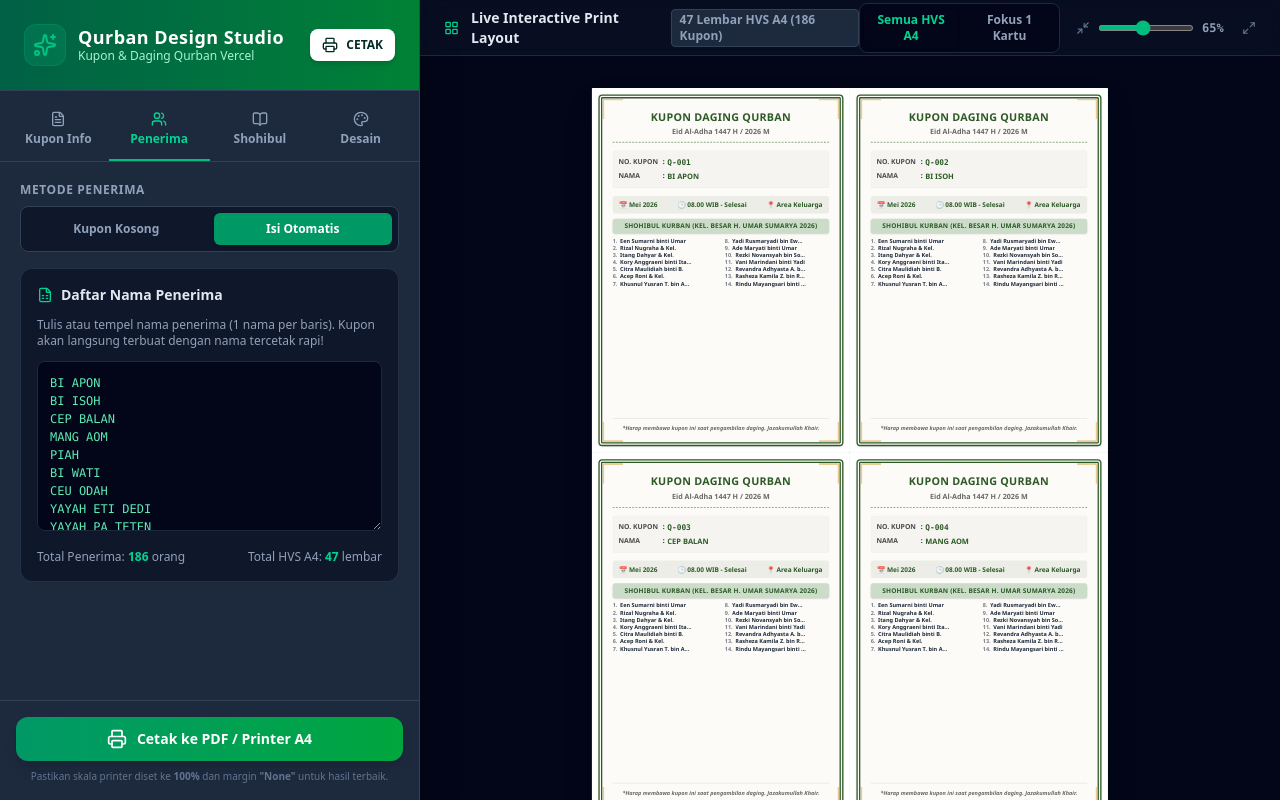
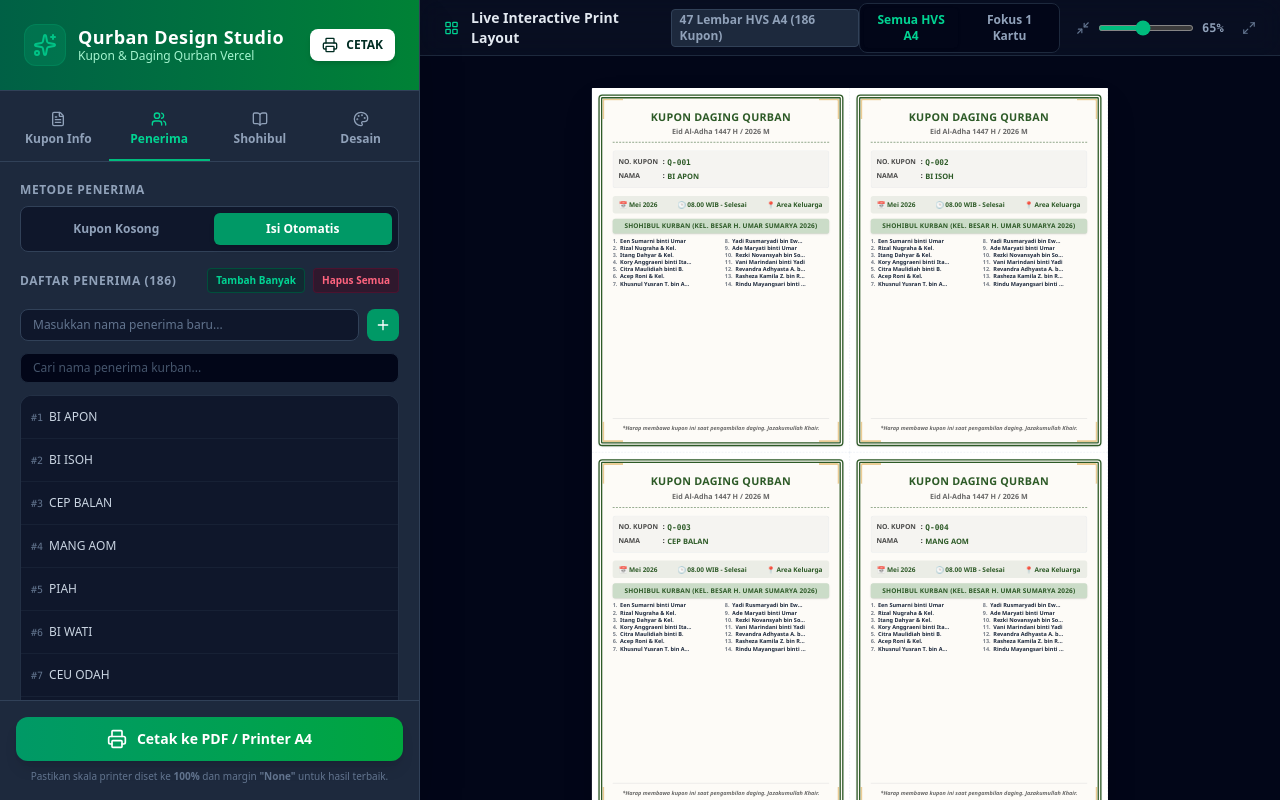
Before and after one commit to rohmat97/qurban-cinunuk, a Next.js app: page / in a window 1280 px wide. Both pictures are taken after a click on the button "Penerima". Built offline with nearby package versions, Linux system fonts and the light colour scheme.

Commit message:
feat: implement interactive to-do list manager for recipients list with quick-add, search filter, and delete buttons

```diff
--- a/src/app/page.tsx
+++ b/src/app/page.tsx
@@ -61,194 +61,198 @@ export default function QurbanCouponApp() {
   // Generation Settings State
   const [recipientMode, setRecipientMode] = useState<"blank" | "prefilled">("prefilled");
   const [blankCount, setBlankCount] = useState(12); // Number of blank coupons (3 pages of 4)
-  const [recipientsText, setRecipientsText] = useState(
-    `BI APON
-BI ISOH
-CEP BALAN
-MANG AOM
-PIAH
-BI WATI
-CEU ODAH
-YAYAH ETI DEDI
-YAYAH PA TETEN
-CEU ROHAYA
-BI ANI
-PA IDI
-BU AI TIRAI
-NYAI
-DEDE ASIH
-UA TITI
-LILIS
-EVA/WOWO
-ACID
-IWAN
-EDI
-NENG SARAH
-CEU EMI
-UJANG
-DADANG
-ENJAH
-NENG JAJA
-BU IIS
-CEU IDA
-IMAS
-BI ILAH
-AJA
-IDA C. EUNCAS
-MANG ENTANG
-CEU ENGKON
-U. DOMRET
-UMAN
-NENG NAI
-ETET
-C. ENCAS
-MANG AMANG
-BI YATI
-ERNA
-BI EKAS
-ENENG
-ENUNG
-DEN WAWAN
-BI ISUR
-MANG OSO
-ABO
-UUH
-BU IMAS
-BU MIMAH
-BU IRAH
-PA H IMIN
-MANG YOYO
-RD RUHIYAT
-NENG CICI
-AI CEU TATI
-TINI
-IKEU
-OPIK
-CEU. NEUNEU
-UPI
-NENG ADIS
-BU HJ. ENTIN
-BU UKUN
-NENG RANI
-BU HJ TATIK
-MANG ADANG
-CEU ETI ODAH
-KIKI
-PA IDO
-TINAH
-BI ERAS
-YULI
-NINING
-SARI
-ENTI
-MANG KOMAR
-ENTUT
-CEU RODIAH
-CEU YUYU
-IDA
-KIKI/ATE
-NANI
-TATANG
-BU NENENG
-PA DADANG
-PA H. IDEN
-YADI K. ODAN
-MANAH
-CEU ATIK
-CUCU
-UCU
-NENG DERA
-YANI (M. SENA)
-NENG PRIDA
-BI EULIS
-NENG WULAN
-BU ATIN
-CEU ENOH
-DEWI
-NENG KINOY
-MA ONOH
-BI TIA
-MA DIAH
-AGUS
-PA AYEH
-JANG JETO
-DIDI
-MA II
-NENG API
-RITA
-H. ONENG
-UJANG
-H. ENCANG
-H. ENCENG
-EWANG
-MANG ANAN
-BI EMBOT
-NENENG
-PA ENDING
-BI EUNEUNG
-IFAN
-MAS WIWIN
-H. ALI
-ENDA
-UCU BEAS
-BI AAH
-JOIS
-GEUGEU
-MANG AMAN
-YATI
-NYAI CEU UNA
-LINA/ASEP
-UJANG (B. EPON)
-ONOH
-IMAS/EDI
-BI AI
-EUIS YUYU
-TATANG GAS
-EPI
-BI ADE
-AMOH
-BI OKOM
-BI TUTI
-BI ADE
-CEU SUMARNI
-CEU IYU
-BI WATI
-LUKI
-MANG ENDANG
-NANDANG
-MA DAIS
-ASKA
-MANG ENANG
-NENG DIAS
-BU AI
-ENDI
-BI OYOH
-UJANG DAWEU
-ANAH
-AMI
-AGUS CEU ENDE
-ALIT
-BU TITIN
-P. UJANG / SARAH
-ACANG
-BU WIWIN
-OOM
-BI DADAH
-NANO
-ADE BI ATIK
-BU PIAH
-DANDAN
-FERI
-BI KEUIS
-UTE
-DEDI
-IMAS YANTI
-HERU
-DADI / EEN
-AGUS BOBI
-NANDANG PANOONGAN
-MANG NANA CISARADAN`
-  );
+  const [recipients, setRecipients] = useState<string[]>([
+    "BI APON",
+    "BI ISOH",
+    "CEP BALAN",
+    "MANG AOM",
+    "PIAH",
+    "BI WATI",
+    "CEU ODAH",
+    "YAYAH ETI DEDI",
+    "YAYAH PA TETEN",
+    "CEU ROHAYA",
+    "BI ANI",
+    "PA IDI",
+    "BU AI TIRAI",
+    "NYAI",
+    "DEDE ASIH",
+    "UA TITI",
+    "LILIS",
+    "EVA/WOWO",
+    "ACID",
+    "IWAN",
+    "EDI",
+    "NENG SARAH",
+    "CEU EMI",
+    "UJANG",
+    "DADANG",
+    "ENJAH",
+    "NENG JAJA",
+    "BU IIS",
+    "CEU IDA",
+    "IMAS",
+    "BI ILAH",
+    "AJA",
+    "IDA C. EUNCAS",
+    "MANG ENTANG",
+    "CEU ENGKON",
+    "U. DOMRET",
+    "UMAN",
+    "NENG NAI",
+    "ETET",
+    "C. ENCAS",
+    "MANG AMANG",
+    "BI YATI",
+    "ERNA",
+    "BI EKAS",
+    "ENENG",
+    "ENUNG",
+    "DEN WAWAN",
+    "BI ISUR",
+    "MANG OSO",
+    "ABO",
+    "UUH",
+    "BU IMAS",
+    "BU MIMAH",
+    "BU IRAH",
+    "PA H IMIN",
+    "MANG YOYO",
+    "RD RUHIYAT",
+    "NENG CICI",
+    "AI CEU TATI",
+    "TINI",
+    "IKEU",
+    "OPIK",
+    "CEU. NEUNEU",
+    "UPI",
+    "NENG ADIS",
+    "BU HJ. ENTIN",
+    "BU UKUN",
+    "NENG RANI",
+    "BU HJ TATIK",
+    "MANG ADANG",
+    "CEU ETI ODAH",
+    "KIKI",
+    "PA IDO",
+    "TINAH",
+    "BI ERAS",
+    "YULI",
+    "NINING",
+    "SARI",
+    "ENTI",
+    "MANG KOMAR",
+    "ENTUT",
+    "CEU RODIAH",
+    "CEU YUYU",
+    "IDA",
+    "KIKI/ATE",
+    "NANI",
+    "TATANG",
+    "BU NENENG",
+    "PA DADANG",
+    "PA H. IDEN",
+    "YADI K. ODAN",
+    "MANAH",
+    "CEU ATIK",
+    "CUCU",
+    "UCU",
+    "NENG DERA",
+    "YANI (M. SENA)",
+    "NENG PRIDA",
+    "BI EULIS",
+    "NENG WULAN",
+    "BU ATIN",
+    "CEU ENOH",
+    "DEWI",
+    "NENG KINOY",
+    "MA ONOH",
+    "BI TIA",
+    "MA DIAH",
+    "AGUS",
+    "PA AYEH",
+    "JANG JETO",
+    "DIDI",
+    "MA II",
+    "NENG API",
+    "RITA",
+    "H. ONENG",
+    "UJANG",
+    "H. ENCANG",
+    "H. ENCENG",
+    "EWANG",
+    "MANG ANAN",
+    "BI EMBOT",
+    "NENENG",
+    "PA ENDING",
+    "BI EUNEUNG",
+    "IFAN",
+    "MAS WIWIN",
+    "H. ALI",
+    "ENDA",
+    "UCU BEAS",
+    "BI AAH",
+    "JOIS",
+    "GEUGEU",
+    "MANG AMAN",
+    "YATI",
+    "NYAI CEU UNA",
+    "LINA/ASEP",
+    "UJANG (B. EPON)",
+    "ONOH",
+    "IMAS/EDI",
+    "BI AI",
+    "EUIS YUYU",
+    "TATANG GAS",
+    "EPI",
+    "BI ADE",
+    "AMOH",
+    "BI OKOM",
+    "BI TUTI",
+    "BI ADE",
+    "CEU SUMARNI",
+    "CEU IYU",
+    "BI WATI",
+    "LUKI",
+    "MANG ENDANG",
+    "NANDANG",
+    "MA DAIS",
+    "ASKA",
+    "MANG ENANG",
+    "NENG DIAS",
+    "BU AI",
+    "ENDI",
+    "BI OYOH",
+    "UJANG DAWEU",
+    "ANAH",
+    "AMI",
+    "AGUS CEU ENDE",
+    "ALIT",
+    "BU TITIN",
+    "P. UJANG / SARAH",
+    "ACANG",
+    "BU WIWIN",
+    "OOM",
+    "BI DADAH",
+    "NANO",
+    "ADE BI ATIK",
+    "BU PIAH",
+    "DANDAN",
+    "FERI",
+    "BI KEUIS",
+    "UTE",
+    "DEDI",
+    "IMAS YANTI",
+    "HERU",
+    "DADI / EEN",
+    "AGUS BOBI",
+    "NANDANG PANOONGAN",
+    "MANG NANA CISARADAN"
+  ]);
+  const [newRecipient, setNewRecipient] = useState("");
+  const [searchRecipient, setSearchRecipient] = useState("");
+  const [showBulkRecipients, setShowBulkRecipients] = useState(false);
+  const [recipientsTextarea, setRecipientsTextarea] = useState("");
   const [numberPrefix, setNumberPrefix] = useState("Q-");
   const [numberStart, setNumberStart] = useState(1);
   const [numberPad, setNumberPad] = useState(3); // e.g. 001
@@ -379,14 +383,53 @@ MANG NANA CISARADAN`
     ]);
   };
 
-  // Parse recipients list
-  const recipients = useMemo(() => {
-    if (recipientMode === "blank") return [];
-    return recipientsText
-      .split("\n")
+  // Recipients operations
+  const addRecipient = () => {
+    if (newRecipient.trim()) {
+      setRecipients([...recipients, newRecipient.trim()]);
+      setNewRecipient("");
+    }
+  };
+
+  const removeRecipient = (index: number) => {
+    const newList = [...recipients];
+    newList.splice(index, 1);
+    setRecipients(newList);
+  };
+
+  const handleBulkRecipients = () => {
+    if (recipientsTextarea.trim()) {
+      const names = recipientsTextarea
+        .split(/[\n,]/)
         .map((name) => name.trim())
         .filter((name) => name.length > 0);
-  }, [recipientsText, recipientMode]);
+      setRecipients(names);
+      setRecipientsTextarea("");
+      setShowBulkRecipients(false);
+    }
+  };
+
+  const openBulkRecipients = () => {
+    setRecipientsTextarea(recipients.join("\n"));
+    setShowBulkRecipients(true);
+  };
+
+  const clearRecipients = () => {
+    if (confirm("Apakah Anda yakin ingin menghapus semua nama Penerima?")) {
+      setRecipients([]);
+    }
+  };
+
+  // Search filtered recipients with original index tracking
+  const filteredRecipients = useMemo(() => {
+    if (!searchRecipient.trim()) {
+      return recipients.map((name, index) => ({ name, originalIndex: index }));
+    }
+    const term = searchRecipient.toLowerCase();
+    return recipients
+      .map((name, index) => ({ name, originalIndex: index }))
+      .filter((item) => item.name.toLowerCase().includes(term));
+  }, [recipients, searchRecipient]);
 
   // Total coupons to generate
   const totalCoupons = useMemo(() => {
@@ -613,7 +656,7 @@ MANG NANA CISARADAN`
             </div>
           )}
 
-          {/* TAB 2: RECIPIENTS MODE & BULK GENERATION */}
+          {/* TAB 2: RECIPIENTS MODE & INTERACTIVE TO-DO LIST */}
           {activeTab === "recipients" && (
             <div className="space-y-4 animate-fadeIn">
               <div>
@@ -675,26 +718,131 @@ MANG NANA CISARADAN`
                 </div>
               ) : (
                 <div className="space-y-4">
-                  <div className="bg-slate-900 rounded-xl p-4 border border-slate-700/60 space-y-3">
-                    <h4 className="text-sm font-bold text-slate-200 flex items-center gap-2">
-                      <FileSpreadsheet className="w-4 h-4 text-emerald-400" />
-                      Daftar Nama Penerima
-                    </h4>
-                    <p className="text-xs text-slate-400">
-                      Tulis atau tempel nama penerima (1 nama per baris). Kupon akan langsung terbuat dengan nama tercetak rapi!
+                  {/* Interactive Todo list header */}
+                  <div className="flex justify-between items-center">
+                    <label className="text-xs font-bold text-slate-400 uppercase tracking-wider">
+                      Daftar Penerima ({recipients.length})
+                    </label>
+                    <div className="flex gap-2">
+                      <button
+                        onClick={() => showBulkRecipients ? setShowBulkRecipients(false) : openBulkRecipients()}
+                        className="text-[10px] text-emerald-400 hover:text-emerald-300 font-bold bg-emerald-950/40 px-2 py-1 rounded border border-emerald-900"
+                      >
+                        {showBulkRecipients ? "Batal" : "Tambah Banyak"}
+                      </button>
+                      {!showBulkRecipients && (
+                        <button
+                          onClick={clearRecipients}
+                          className="text-[10px] text-rose-400 hover:text-rose-300 font-bold bg-rose-950/40 px-2 py-1 rounded border border-rose-900/30"
+                        >
+                          Hapus Semua
+                        </button>
+                      )}
+                    </div>
+                  </div>
+
+                  {showBulkRecipients ? (
+                    <div className="bg-slate-900 p-4 rounded-xl border border-slate-700/60 space-y-3">
+                      <h5 className="text-xs font-bold text-slate-300">Impor Banyak Penerima</h5>
+                      <p className="text-[11px] text-slate-500">
+                        Masukkan nama penerima yang dipisahkan dengan koma atau baris baru.
                       </p>
                       <textarea
-                      value={recipientsText}
-                      onChange={(e) => setRecipientsText(e.target.value)}
-                      rows={8}
-                      className="w-full bg-slate-950 border border-slate-800 rounded-lg p-3 text-xs font-mono text-emerald-300 focus:outline-none focus:border-emerald-500 leading-normal"
+                        value={recipientsTextarea}
+                        onChange={(e) => setRecipientsTextarea(e.target.value)}
+                        rows={6}
+                        className="w-full bg-slate-950 border border-slate-800 rounded-lg p-2.5 text-xs text-slate-200 focus:outline-none focus:border-emerald-500 leading-normal font-mono"
                         placeholder="Contoh:&#10;Pak Ahmad&#10;Ibu Fatimah&#10;Pak Joko"
                       />
-                    <div className="flex justify-between items-center text-xs text-slate-400 font-medium">
-                      <span>Total Penerima: <strong className="text-emerald-400">{recipients.length}</strong> orang</span>
-                      <span>Total HVS A4: <strong className="text-emerald-400">{totalPages}</strong> lembar</span>
+                      <div className="flex gap-2 justify-end">
+                        <button
+                          onClick={() => setShowBulkRecipients(false)}
+                          className="px-3 py-1.5 text-xs text-slate-400 hover:text-slate-200 font-bold rounded"
+                        >
+                          Batal
+                        </button>
+                        <button
+                          onClick={handleBulkRecipients}
+                          className="px-3 py-1.5 text-xs bg-emerald-600 hover:bg-emerald-500 font-bold text-white rounded shadow-md"
+                        >
+                          Simpan List
+                        </button>
                       </div>
                     </div>
+                  ) : (
+                    <div className="space-y-3">
+                      {/* Quick Add Recipient Form */}
+                      <div className="flex gap-2">
+                        <input
+                          type="text"
+                          value={newRecipient}
+                          onChange={(e) => setNewRecipient(e.target.value)}
+                          onKeyDown={(e) => e.key === "Enter" && addRecipient()}
+                          className="flex-1 bg-slate-900 border border-slate-700 rounded-lg py-1.5 px-3 text-xs text-slate-200 placeholder-slate-500 focus:outline-none focus:border-emerald-500"
+                          placeholder="Masukkan nama penerima baru..."
+                        />
+                        <button
+                          onClick={addRecipient}
+                          className="p-2 bg-emerald-600 hover:bg-emerald-500 text-white rounded-lg transition-colors flex items-center justify-center"
+                          title="Tambah Penerima"
+                        >
+                          <Plus className="w-4 h-4" />
+                        </button>
+                      </div>
+
+                      {/* Recipient Search Filter */}
+                      <div className="relative">
+                        <input
+                          type="text"
+                          value={searchRecipient}
+                          onChange={(e) => setSearchRecipient(e.target.value)}
+                          className="w-full bg-slate-950 border border-slate-800 rounded-lg py-1.5 px-3 text-xs text-slate-300 placeholder-slate-600 focus:outline-none focus:border-emerald-600"
+                          placeholder="Cari nama penerima kurban..."
+                        />
+                        {searchRecipient && (
+                          <button
+                            onClick={() => setSearchRecipient("")}
+                            className="absolute right-2.5 top-2.5 text-[10px] text-slate-500 hover:text-slate-300 font-bold"
+                          >
+                            Clear
+                          </button>
+                        )}
+                      </div>
+
+                      {/* Interactive todo list of current names */}
+                      <div className="bg-slate-900 rounded-xl border border-slate-700/60 max-h-96 overflow-y-auto divide-y divide-slate-800/60">
+                        {filteredRecipients.length === 0 ? (
+                          <div className="p-6 text-center text-xs text-slate-500">
+                            {searchRecipient ? "Nama tidak ditemukan." : "Belum ada nama penerima kurban."}
+                          </div>
+                        ) : (
+                          filteredRecipients.map((item) => (
+                            <div key={item.originalIndex} className="flex justify-between items-center p-2.5 hover:bg-slate-850/80 group transition-colors">
+                              <span className="text-xs text-slate-300 font-medium truncate max-w-[280px]">
+                                <span className="text-[10px] font-mono text-slate-500 mr-1.5">
+                                  #{item.originalIndex + 1}
+                                </span>
+                                {item.name}
+                              </span>
+                              <button
+                                onClick={() => removeRecipient(item.originalIndex)}
+                                className="p-1 text-slate-500 hover:text-rose-400 hover:bg-rose-950/20 rounded opacity-0 group-hover:opacity-100 focus:opacity-100 transition-all flex items-center justify-center cursor-pointer"
+                                title={`Hapus ${item.name}`}
+                              >
+                                <Trash2 className="w-3.5 h-3.5" />
+                              </button>
+                            </div>
+                          ))
+                        )}
+                      </div>
+
+                      {/* Meta information summary */}
+                      <div className="flex justify-between items-center text-[10.5px] text-slate-400 font-medium px-1 bg-slate-950/20 p-2 rounded-lg border border-slate-800/40">
+                        <span>Total: <strong className="text-emerald-400">{recipients.length}</strong> orang</span>
+                        <span>Total Kertas: <strong className="text-emerald-400">{totalPages}</strong> HVS A4</span>
+                      </div>
+                    </div>
+                  )}
                 </div>
               )}
             </div>
```
Lines whose indentation alone changed are shown as unchanged.
